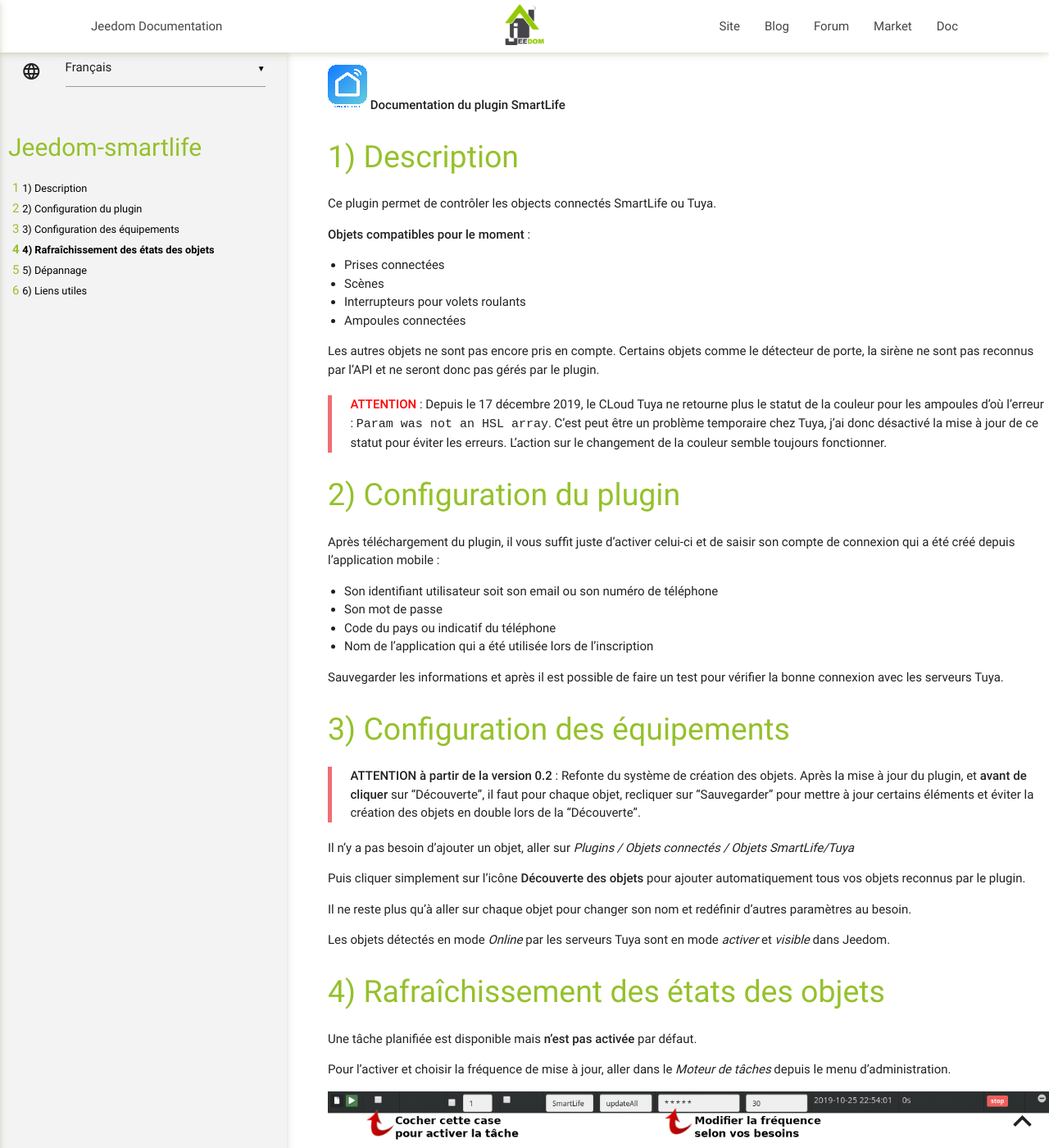
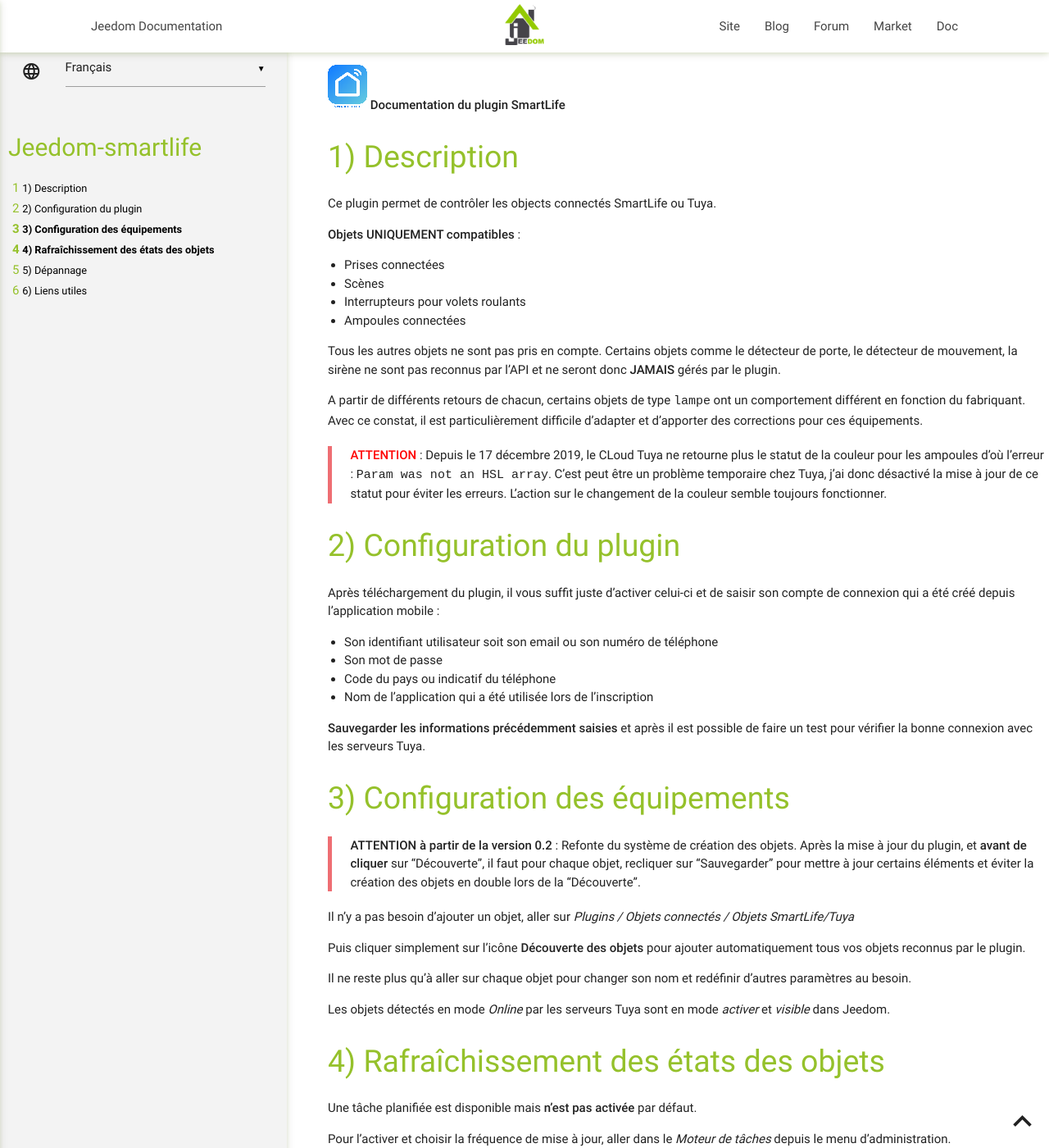
Before and after one commit to sabinus52/jeedom-smartlife, a Jekyll site: the page built from docs/fr_FR/index.md, in a window 1280 px wide and 1400 px high. Shown: the whole window at 82% size. Built offline with Jekyll 4.4.1, drawn with Linux system fonts in a browser that asks for light colours; our own code applies the rules of GitHub Pages for plain Markdown files.

Commit message:
Quelques corrections

```diff
--- a/docs/fr_FR/index.md
+++ b/docs/fr_FR/index.md
@@ -6,13 +6,15 @@
 Ce plugin permet de contrôler les objects connectés SmartLife ou Tuya.
 
 
-**Objets compatibles pour le moment** :
+**Objets UNIQUEMENT compatibles** :
 - Prises connectées
 - Scènes
 - Interrupteurs pour volets roulants
 - Ampoules connectées
 
-Les autres objets ne sont pas encore pris en compte. Certains objets comme le détecteur de porte, la sirène ne sont pas reconnus par l'API et ne seront donc pas gérés par le plugin.
+Tous les autres objets ne sont pas pris en compte. Certains objets comme le détecteur de porte, le détecteur de mouvement, la sirène ne sont pas reconnus par l'API et ne seront donc **JAMAIS** gérés par le plugin.
+
+A partir de différents retours de chacun, certains objets de type `lampe` ont un comportement différent en fonction du fabriquant. Avec ce constat, il est particulièrement difficile d'adapter et d'apporter des corrections pour ces équipements.
 
 > <span style="color:red">**ATTENTION**</span> : Depuis le 17 décembre 2019, le CLoud Tuya ne retourne plus le statut de la couleur pour les ampoules d'où l'erreur : `Param was not an HSL array`. C'est peut être un problème temporaire chez Tuya, j'ai donc désactivé la mise à jour de ce statut pour éviter les erreurs. L'action sur le changement de la couleur semble toujours fonctionner.
 
@@ -26,7 +28,7 @@ Après téléchargement du plugin, il vous suffit juste d’activer celui-ci et
 - Code du pays ou indicatif du téléphone
 - Nom de l'application qui a été utilisée lors de l'inscription
 
-Sauvegarder les informations et après il est possible de faire un test pour vérifier la bonne connexion avec les serveurs Tuya.
+**Sauvegarder les informations précédemment saisies** et après il est possible de faire un test pour vérifier la bonne connexion avec les serveurs Tuya.
 
 
 
```
Also changed, not shown: core/template/dashboard/cmd.action.other.templeteTemplate.html (deleted), core/template/mobile/cmd.action.other.templeteTemplate.html (deleted), 1 other file.
